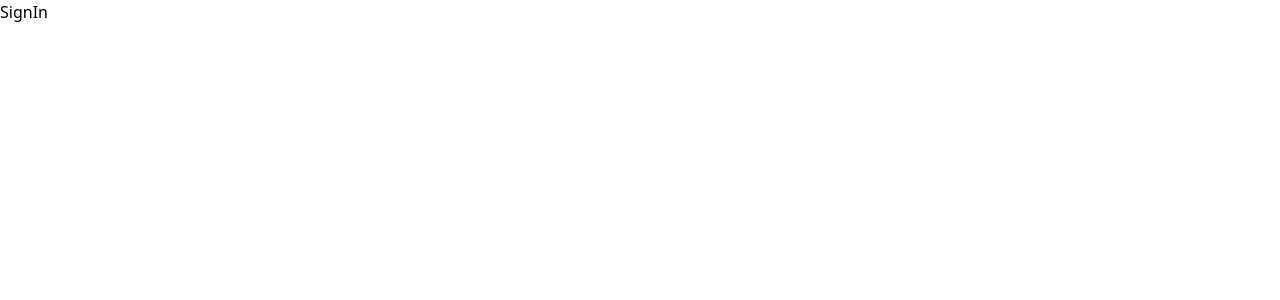
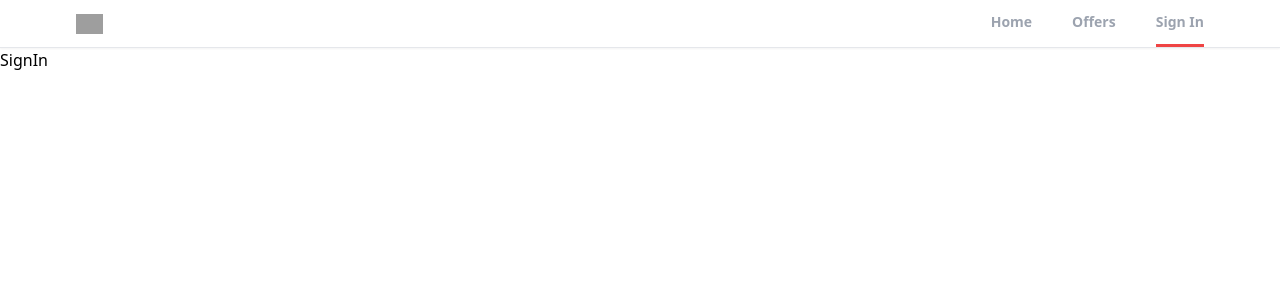
Before and after one commit to Shubhendu-Pathak/realtor-clone-react-one, a React (Create React App) app: page /sign-in in a window 1280 px wide. Shown: the top 300 px of the page. Built offline with nearby package versions, Linux system fonts and the light colour scheme; grey boxes are pictures that could not be loaded.

Commit message:
create header component

```diff
--- a/src/App.js
+++ b/src/App.js
@@ -5,11 +5,13 @@ import SignIn from "./pages/SignIn";
 import SignUp from "./pages/SignUp";
 import ForgotPassword from "./pages/ForgotPassword";
 import Offers from "./pages/Offers";
+import Header from "./components/Header";
 
 function App() {
   return (
     <>
       <Router>
+        <Header/>
         <Routes>
           <Route path="/" element={<Home />} />
           <Route path="/profile" element={<Profile />} />
--- /dev/null
+++ b/src/components/Contact.jsx
@@ -0,0 +1,9 @@
+import React from 'react'
+
+function Contact() {
+  return (
+    <div>Contact</div>
+  )
+}
+
+export default Contact
--- /dev/null
+++ b/src/components/Header.jsx
@@ -0,0 +1,58 @@
+import React from 'react'
+import { useLocation,useNavigate } from 'react-router-dom'
+
+function Header() {
+const location = useLocation()
+const navigate = useNavigate()
+
+function pathMatchRoute(route) {
+  if (route === location.pathname) {
+    return true;
+  }
+}
+
+  return (
+    <div className="bg-white border-b shadow-sm sticky top-0 z-40">
+    <header className="flex justify-between items-center px-3 max-w-6xl mx-auto">
+      <div>
+    <img
+            src="https://static.rdc.moveaws.com/images/logos/rdc-logo-default.svg"
+            alt="logo"
+            className="h-5 cursor-pointer"
+            onClick={() => navigate("/")}
+          />
+        </div>
+        <div>
+          <ul className="flex space-x-10">
+            <li
+              className={`cursor-pointer py-3 text-sm font-semibold text-gray-400 border-b-[3px]  ${
+                pathMatchRoute("/") ? "text-black border-b-red-500":"border-b-transparent"
+              }`}
+              onClick={() => navigate("/")}
+            >
+              Home
+            </li>
+            <li
+              className={`cursor-pointer py-3 text-sm font-semibold text-gray-400 border-b-[3px]  ${
+                pathMatchRoute("/offers") ? "text-black border-b-red-500":"border-b-transparent"
+              }`}
+              onClick={() => navigate("/offers")}
+            >
+              Offers
+            </li>
+            <li
+              className={`cursor-pointer py-3 text-sm font-semibold text-gray-400 border-b-[3px]  ${
+                (pathMatchRoute("/sign-in") || pathMatchRoute("/profile")) ? "text-black border-b-red-500":"border-b-transparent"
+              }`}
+              onClick={() => navigate("/profile")}
+            >
+              Sign In
+            </li>
+      </ul>
+    </div>
+  </header>
+</div>
+  )
+}
+
+export default Header
--- /dev/null
+++ b/src/components/ListingItem.jsx
@@ -0,0 +1,9 @@
+import React from 'react'
+
+function ListingItem() {
+  return (
+    <div>ListingItem</div>
+  )
+}
+
+export default ListingItem
--- /dev/null
+++ b/src/components/OAuth.jsx
@@ -0,0 +1,9 @@
+import React from 'react'
+
+function OAuth() {
+  return (
+    <div>OAuth</div>
+  )
+}
+
+export default OAuth
--- /dev/null
+++ b/src/components/PrivateRoute.jsx
@@ -0,0 +1,9 @@
+import React from 'react'
+
+function PrivateRoute() {
+  return (
+    <div>PrivateRoute</div>
+  )
+}
+
+export default PrivateRoute
--- /dev/null
+++ b/src/components/Slider.jsx
@@ -0,0 +1,9 @@
+import React from 'react'
+
+function Slider() {
+  return (
+    <div>Slider</div>
+  )
+}
+
+export default Slider
--- /dev/null
+++ b/src/components/Spinner.jsx
@@ -0,0 +1,9 @@
+import React from 'react'
+
+function Spinner() {
+  return (
+    <div>Spinner</div>
+  )
+}
+
+export default Spinner
```
